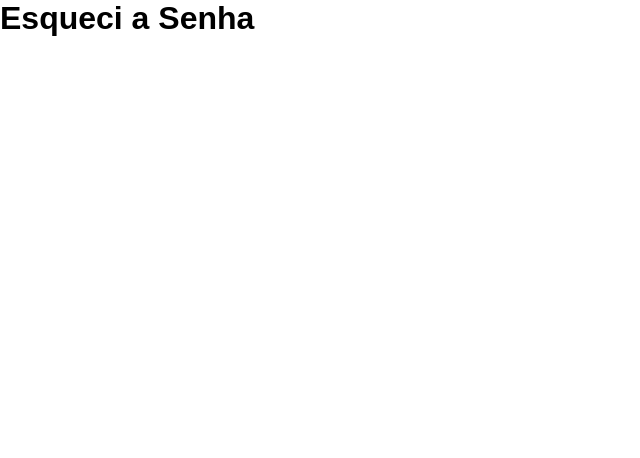
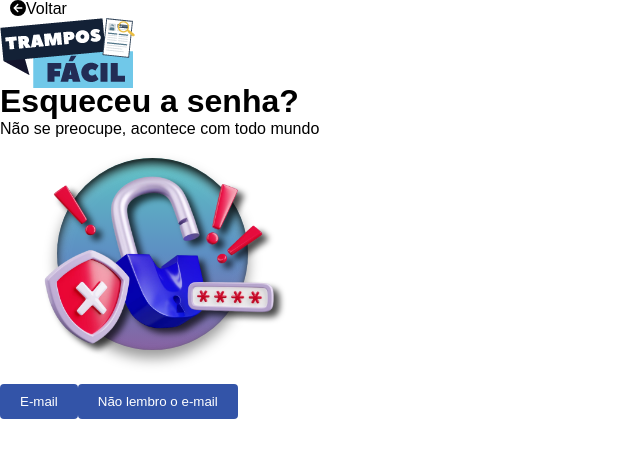
Before and after one commit to Mortari03/trampos-bauru, a React (Create React App) app: page /esqueci_senha in a window 1280 px wide. Shown: the top 458 px of the page, without its empty margins (0-640 px from the left). Built offline with nearby package versions, Linux system fonts and the light colour scheme.

Commit message:
30/07 - Esqueci a Senha

```diff
--- a/src/paginas/esqueci_senha.tsx
+++ b/src/paginas/esqueci_senha.tsx
@@ -1,14 +1,133 @@
 //Importes do React
+import { ChangeEvent, useState } from "react";
 //Importes do Router-Dom
+import { Link } from "react-router-dom";
 //Importes de Icones
+import { FontAwesomeIcon } from "@fortawesome/react-fontawesome";
+import { faCircleArrowLeft } from "@fortawesome/free-solid-svg-icons";
 //Importes de CSS
 import "../estilo/esqueci_senha.css";
 //Importes de Paginas
 
 function Senha() {
+  const [inputType, setInputType] = useState<string>("");
+  const [email, setEmail] = useState<string>("");
+  const [cpf, setCpf] = useState<string>("");
+  const [emailError, setEmailError] = useState<string>("");
+  const [cpfError, setCpfError] = useState<string>("");
+
+  const handleEmailChange = (e: ChangeEvent<HTMLInputElement>) => {
+    setEmail(e.target.value);
+    if (!validateEmail(e.target.value)) {
+      setEmailError("Por favor, insira um e-mail válido.");
+    } else {
+      setEmailError("");
+    }
+  };
+
+  const handleCpfChange = (e: ChangeEvent<HTMLInputElement>) => {
+    const cpfValue = e.target.value.replace(/\D/g, "");
+    setCpf(cpfValue);
+    if (!validateCpf(cpfValue)) {
+      setCpfError("Por favor, insira um CPF válido.");
+    } else {
+      setCpfError("");
+    }
+  };
+
+  const validateEmail = (email: string) => {
+    const emailPattern = /^[^\s@]+@[^\s@]+\.[^\s@]+$/;
+    return emailPattern.test(email);
+  };
+
+  const validateCpf = (cpf: string) => {
+    return cpf.length === 11;
+  };
+
+  const handleEnviar = () => {
+    if (inputType === "email") {
+      console.log(`Enviando link para ${email}`);
+    } else if (inputType === "cpf") {
+      console.log(`Enviando link para CPF ${cpf}`);
+    }
+  };
+
   return (
-    <div>
-      <h1>Esqueci a Senha</h1>
+    <div className="senha_corpo">
+      <div className="senha_container">
+        <div className="senha_topo">
+          <Link to="/" className="senha_voltar">
+            <FontAwesomeIcon icon={faCircleArrowLeft} />
+            Voltar
+          </Link>
+          <div className="logo">
+            <img src="/img/logo.png" alt="Logo" />
+          </div>
+        </div>
+        <div className="senha_conteudo">
+          <h1>Esqueceu a senha?</h1>
+          <p>Não se preocupe, acontece com todo mundo</p>
+          <div className="senha_imagem">
+            <img src="/img/Senha.png" alt="Cadeado" />
+          </div>
+          <div className="senha_botoes">
+            <button
+              onClick={() => setInputType("email")}
+              className={inputType === "email" ? "selected" : ""}
+            >
+              E-mail
+            </button>
+            <button
+              onClick={() => setInputType("cpf")}
+              className={inputType === "cpf" ? "selected" : ""}
+            >
+              Não lembro o e-mail
+            </button>
+          </div>
+          {inputType === "email" && (
+            <div className="input-container">
+              <label htmlFor="email"></label>
+              <p>
+                Escreva seu e-mail cadastrado no Trampos Fácil e lhe enviaremos
+                um link para definir sua nova senha
+              </p>
+              <input
+                type="email"
+                id="email"
+                placeholder="Digite seu e-mail"
+                value={email}
+                onChange={handleEmailChange}
+                className={emailError ? "input-error" : ""}
+              />
+              {emailError && <p className="error-message">{emailError}</p>}
+              <button onClick={handleEnviar} className="enviar-button">
+                Enviar
+              </button>
+            </div>
+          )}
+          {inputType === "cpf" && (
+            <div className="input-container">
+              <label htmlFor="cpf"></label>
+              <p>
+                Digite o seu CPF e enviaremos o link para definir sua nova senha
+                ao e-mail ou telefone associado ao seu CPF
+              </p>
+              <input
+                type="text"
+                id="cpf"
+                placeholder="Digite seu CPF | CNPJ"
+                value={cpf}
+                onChange={handleCpfChange}
+                className={cpfError ? "input-error" : ""}
+              />
+              {cpfError && <p className="error-message">{cpfError}</p>}
+              <button onClick={handleEnviar} className="enviar-button">
+                Enviar
+              </button>
+            </div>
+          )}
+        </div>
+      </div>
     </div>
   );
 }
```
Also changed, not shown: public/img/Senha.png (added).
